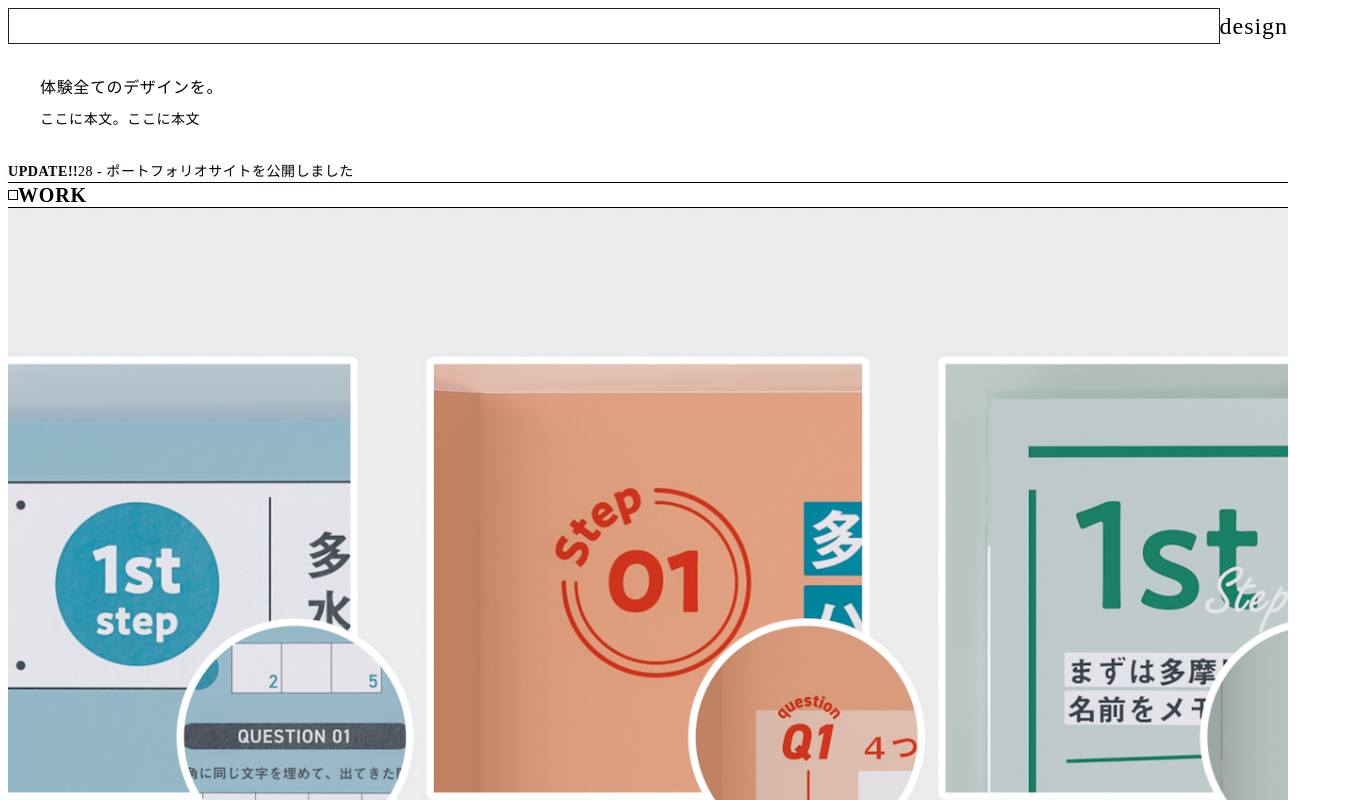
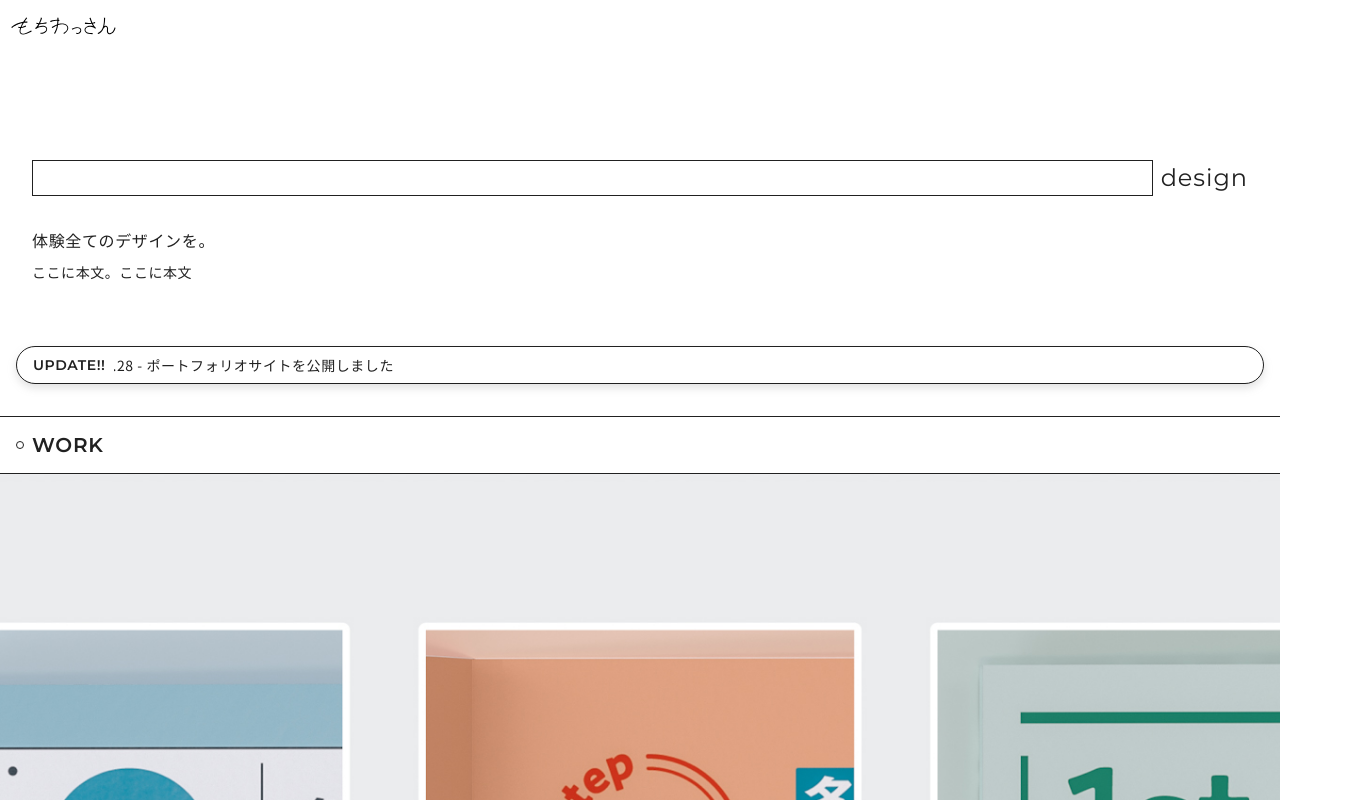
Before and after one commit to mochissant/portfolio-site, a Next.js app: page / in a window 1280 px wide. Shown: the top 800 px of the page, 1352 px wide, since content can reach past the window. Built offline with nearby package versions, Linux system fonts and the light colour scheme.

Commit message:
css読み込み

```diff
--- a/app/layout.tsx
+++ b/app/layout.tsx
@@ -1,3 +1,5 @@
+import './styles/globals.css';  // 追加
+
 import type { Metadata } from "next";
 import { Geist, Geist_Mono } from "next/font/google";
 import PathProvider from "./components/PathProvider";
--- a/app/styles/globals.css
+++ b/app/styles/globals.css
@@ -1,15 +1,15 @@
-@import url('https://fonts.googleapis.com/css2?family=Montserrat:ital,wght@0,100..900;1,100..900&family=Noto+Sans+JP:wght@100..900&display=swap');
+/* globals.css */
+@import url('https://fonts.googleapis.com/css2?family=Montserrat:wght@100..900&family=Noto+Sans+JP:wght@100..900&display=swap');
 
 /* CSS Reset & 基本設定 */
-:global(*),
-:global(*::before),
-:global(*::after) {
+*, *::before, *::after {
     margin: 0;
     padding: 0;
     box-sizing: border-box;
     font-family: "Noto Sans JP", -apple-system, BlinkMacSystemFont, 'Segoe UI', Roboto, 'Helvetica Neue', Arial, sans-serif;
 }
 
+/* カラースキームの定義 */
 :root {
     --black: #212121;
     --white: #ffffff;
@@ -18,7 +18,7 @@
     --gray100: #e8e8e8;
     --gray800: #4d4d4d;
     --main-color: var(--black);
-    --main-bg-color:var(--white);
+    --main-bg-color: var(--white);
     --radius-all: 999px;
     --spacing-md: 8px;
     --spacing-sm: 4px;
@@ -28,7 +28,7 @@
     --radius-sm: 2px;
     --radius-md: 4px;
     --radius-xl: 16px;
-  }
+}
 
 /* 全体に適用するグローバルなスタイル */
 html, body, #__next {
```
Also changed, not shown: 1 other file (tests, documents, lock files or other folders).
